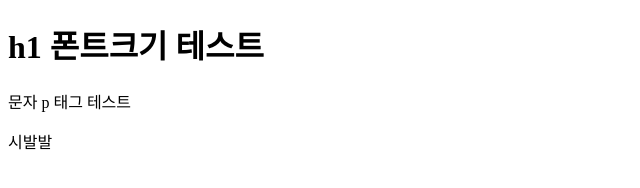
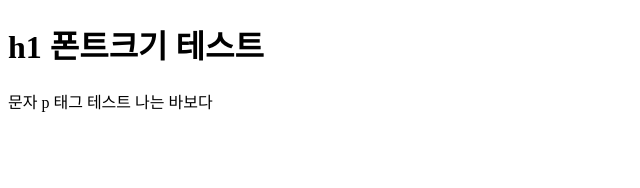
Before and after one commit to GwangchunLee/Web_main20241018, a plain HTML site: page index.html in a window 1280 px wide. Shown: the whole page, without its empty margins (0-640 px from the left). Drawn offline with Linux system fonts and the light colour scheme.

Commit message:
1주차 깃 허브 테스트트

```diff
--- a/index.html
+++ b/index.html
@@ -5,7 +5,7 @@
             h1 폰트크기 테스트
         </h1>
         <p>
-            문자 p 태그 테스트
-        </p> 시발발
+            문자 p 태그 테스트 나는 바보다
+        </p>
     </body>
 </html>
```
